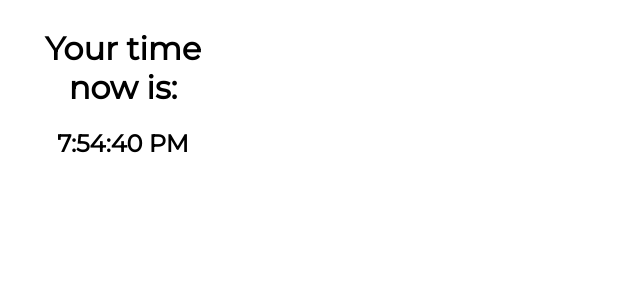
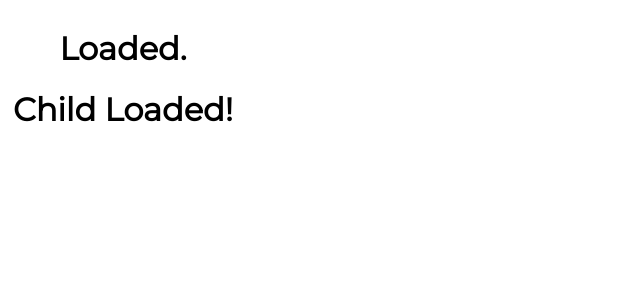
Before and after one commit to digimori/reactCI, a React (Vite) app: page / in a window 1280 px wide. Shown: the top 300 px of the page, without its empty margins (0-640 px from the left). Built offline with nearby package versions, Linux system fonts and the light colour scheme.

Commit message:
componentDidMount files created to further understand the cycle.

```diff
--- a/src/App.jsx
+++ b/src/App.jsx
@@ -16,14 +16,16 @@
 import RenderingLists from './components/RenderingLists';
 import Content from './components/Content';
 import Clock from './components/ComponentLifecycleExample';
+import LifeCyclesCDM from './components/LifeCyclesCDM';
 
 
 function App() {
 
   return (
       <div className={css.App}>
-        <Clock />
-        {/*<NavBarForm />
+        <LifeCyclesCDM />
+        {/*<Clock />
+        <NavBarForm />
         <Sidebar />
        <Content />
         <RenderingLists />
--- /dev/null
+++ b/src/components/LifeCyclesCDM.jsx
@@ -0,0 +1,33 @@
+import React, { Component } from 'react'
+import LifeCyclesCDMChild from './LifeCyclesCDMChild'
+
+export class LifeCyclesCDM extends Component {
+    constructor(props) {
+      super(props)
+
+      this.state = {
+         data: 'loading...'
+      }
+    }
+    getData() {
+        setTimeout(() => {
+            this.setState({
+                data: 'Loaded.'
+            })
+        }, 3000)
+    }
+    componentDidMount() {
+        this.getData()
+    }
+
+    render() {
+        return (
+            <div>
+                <h1>{this.state.data}</h1>
+                <LifeCyclesCDMChild />
+            </div>
+        )
+    }
+}
+
+export default LifeCyclesCDM
--- /dev/null
+++ b/src/components/LifeCyclesCDMChild.jsx
@@ -0,0 +1,40 @@
+import React, { Component } from 'react'
+
+export class LifeCyclesCDMChild extends Component {
+
+  constructor(props) {
+    console.log('Child Constructor Called')
+    super(props)
+
+    this.state = {
+      data: 'Child Loading...',
+    }
+  }
+
+  getData() {
+    console.log('Child getData() called')
+    setTimeout(() => {
+      console.log('Child Data fetched!')
+      this.setState({
+        data: 'Child Loaded!'
+      })
+    }, 3000)
+  }
+
+  componentDidMount() {
+    console.log('Child Component mounted')
+    this.getData();
+  }
+
+
+  render() {
+    console.log('Child Render method called')
+    return (
+      <div>
+        <h1>{this.state.data}</h1>
+      </div>
+    )
+  }
+}
+
+export default LifeCyclesCDMChild
```
